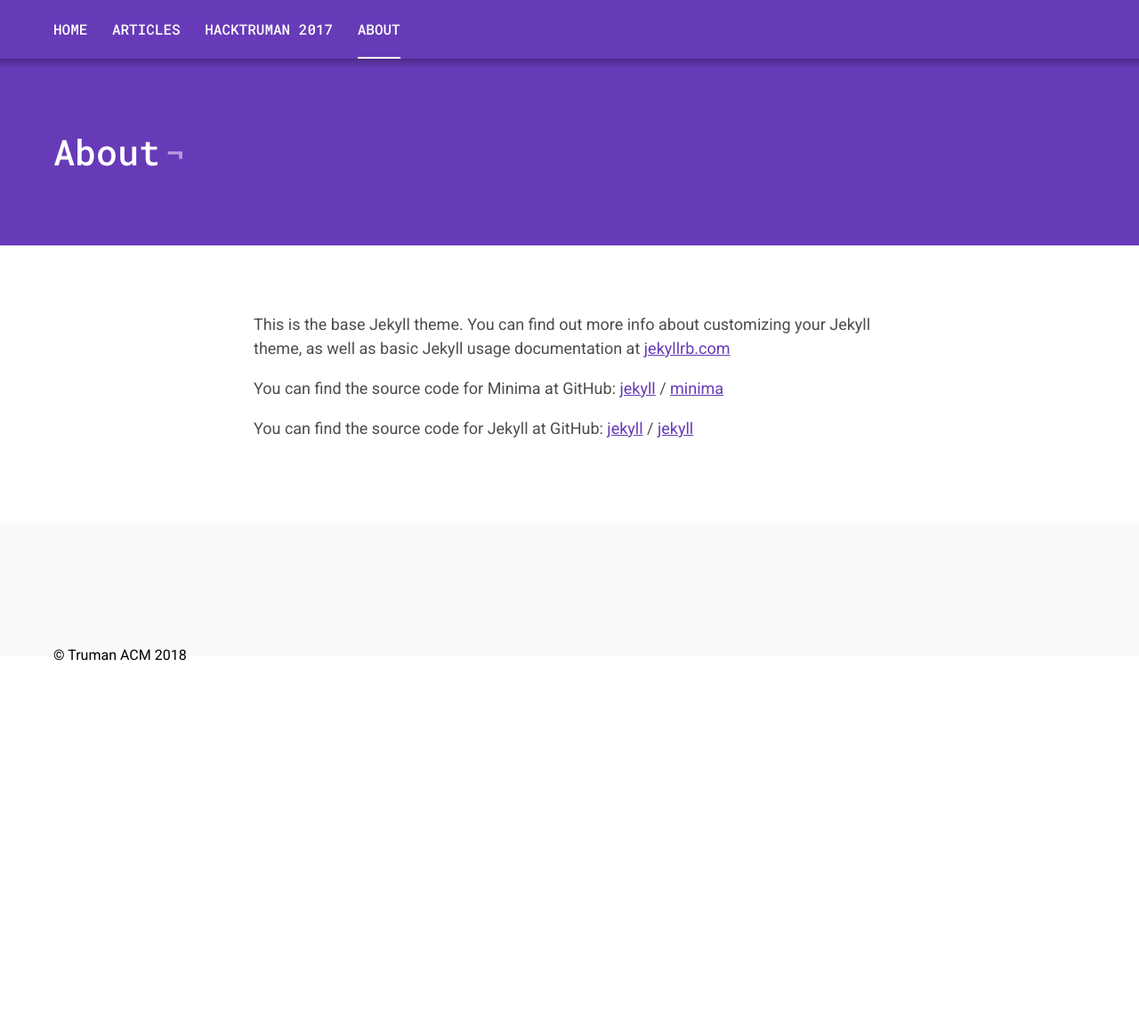
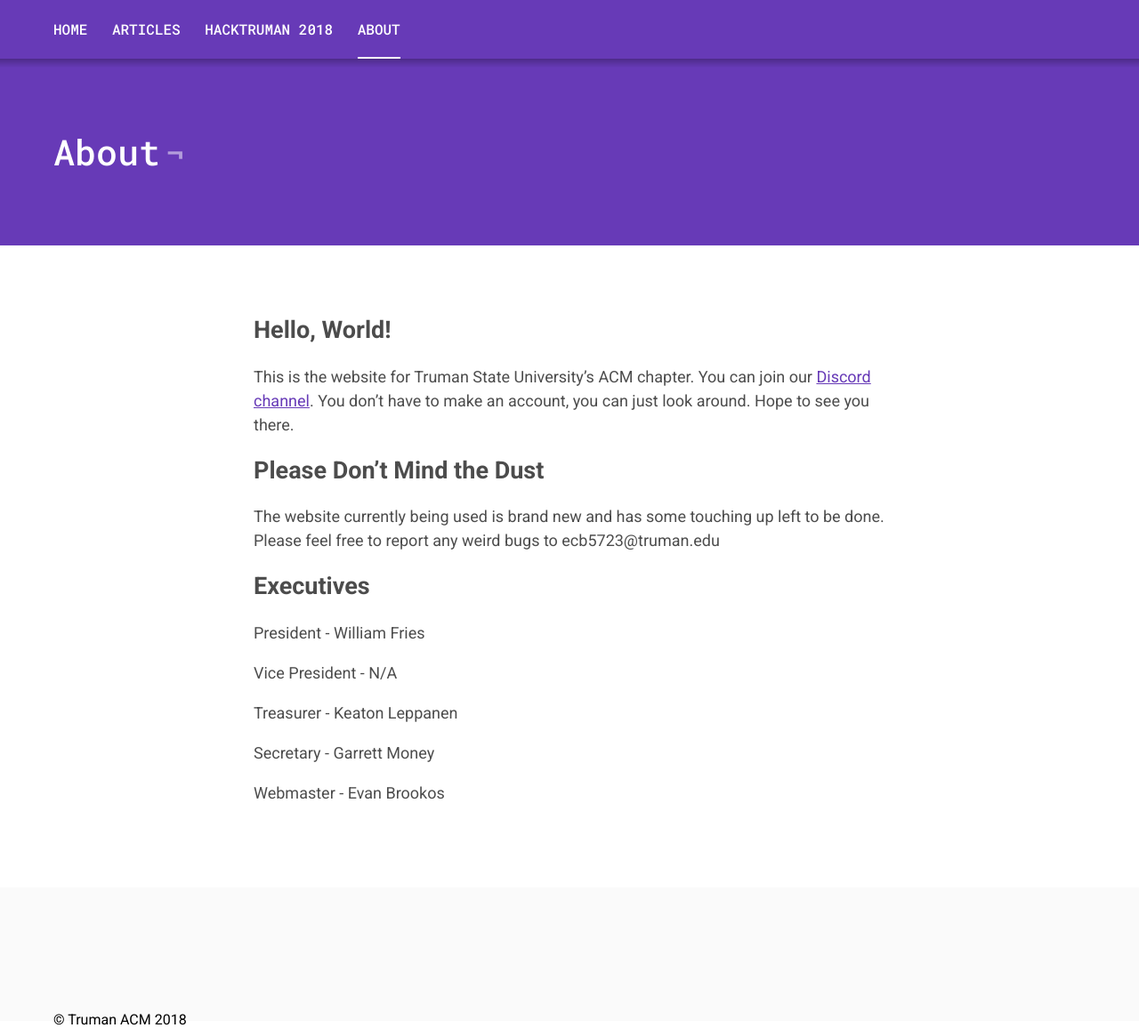
Before and after one commit to TrumanStateACM/acm, a Jekyll site: the page built from _pages/about.markdown, in a window 1280 px wide and 1156 px high. Shown: the whole window at 89% size. Built offline with Jekyll 4.4.1, drawn with Linux system fonts in a browser that asks for light colours.

```diff
--- a/_config.yml
+++ b/_config.yml
@@ -14,7 +14,7 @@
 # You can create any custom variable you would like, and they will be accessible
 # in the templates via {{ site.myvariable }}.
 title: Truman ACM
-email: ejg4732@truman.edu
+email: ecb5723@truman.edu
 description: "The website for Truman State's ACM chapter!"
 baseurl: "/acm" # the subpath of your site, e.g. /blog
 url: http://sand.truman.edu # the base hostname & protocol for your site
--- a/_includes/navigation.html
+++ b/_includes/navigation.html
@@ -2,7 +2,7 @@
   <div class="c-navigation__container u-container">
     <a class="c-navigation__item {% if page.url == '/' %}is-active{% endif %}" href="{{ "/" | prepend: site.baseurl }}">Home</a>
     <a class="c-navigation__item {% if page.url == '/articles/' %}is-active{% endif %}" href="{{ "/articles/" | prepend: site.baseurl }}">Articles</a>
-    <a class="c-navigation__item {% if page.url == '/hacktruman/' %}is-active{% endif %}" href="{{ "/hacktruman/" | prepend: site.baseurl }}">HackTruman 2017</a>
+    <a class="c-navigation__item {% if page.url == '/hacktruman/' %}is-active{% endif %}" href="{{ "/hacktruman/" | prepend: site.baseurl }}">HackTruman 2018</a>
     <a class="c-navigation__item {% if page.url == '/about/' %}is-active{% endif %}" href="{{ "/about/" | prepend: site.baseurl }}">About</a>
   </div>
 </nav>
--- a/_pages/about.markdown
+++ b/_pages/about.markdown
@@ -6,7 +6,7 @@ permalink: /about/
 
 # Hello, World!
 
-This is the website for Truman State University's ACM chapter. Truman State University is the premier public liberal arts college of Missouri with a student population of ~5,500 and a diverse student culture.
+This is the website for Truman State University's ACM chapter. You can join our [Discord channel][DA]. You don't have to make an account, you can just look around. Hope to see you there.
 
 # Please Don't Mind the Dust
 
--- a/about.md
+++ /dev/null
@@ -1,18 +0,0 @@
----
-layout: page
-title: About
-permalink: /about/
----
-
-This is the base Jekyll theme. You can find out more info about customizing your Jekyll theme, as well as basic Jekyll usage documentation at [jekyllrb.com](https://jekyllrb.com/)
-
-You can find the source code for Minima at GitHub:
-[jekyll][jekyll-organization] /
-[minima](https://github.com/jekyll/minima)
-
-You can find the source code for Jekyll at GitHub:
-[jekyll][jekyll-organization] /
-[jekyll](https://github.com/jekyll/jekyll)
-
-
-[jekyll-organization]: https://github.com/jekyll
```
Also changed, not shown: other parts of _pages/about.markdown (+2 -0 lines), _pages/events.markdown (added, +13 -0 lines), 7 other files.
